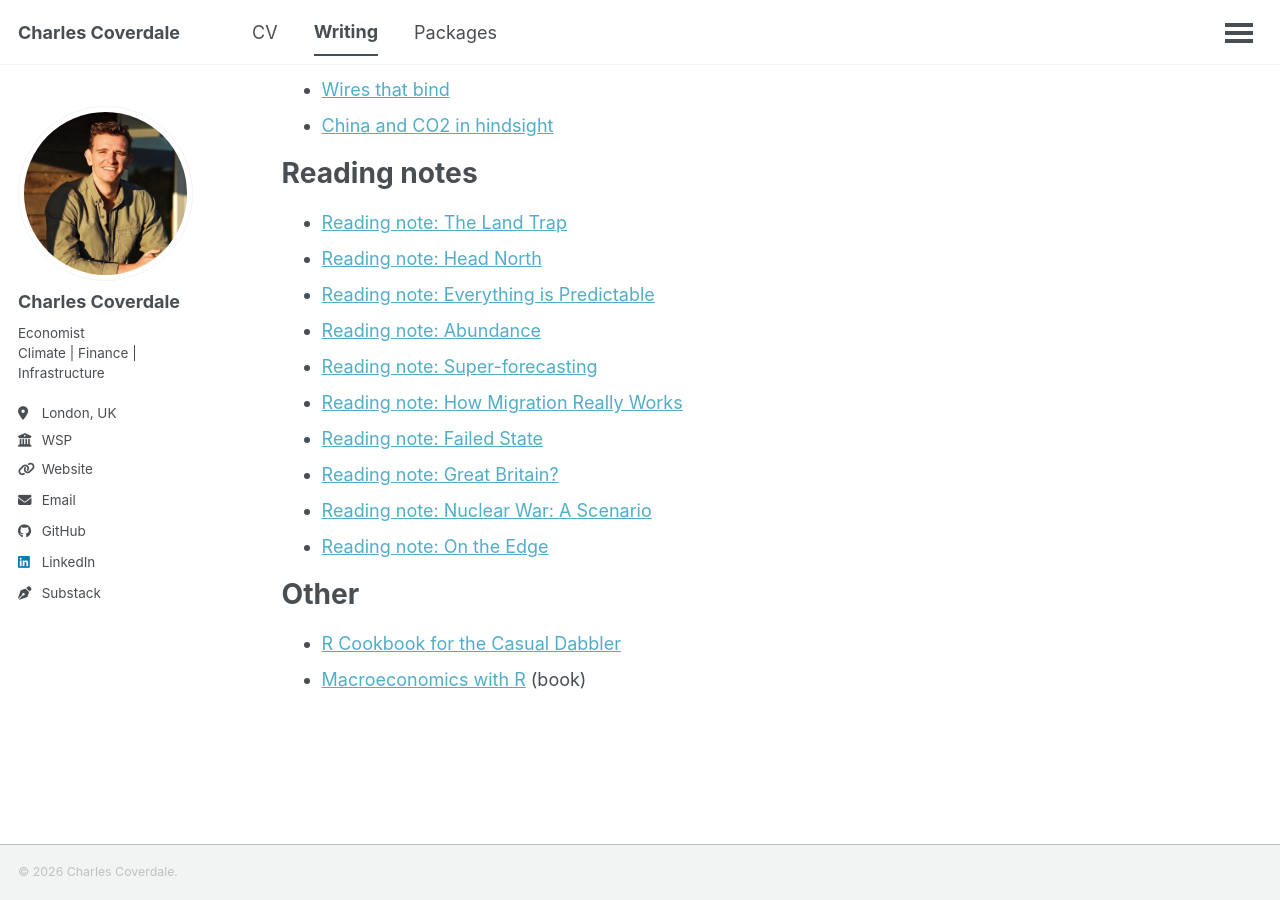
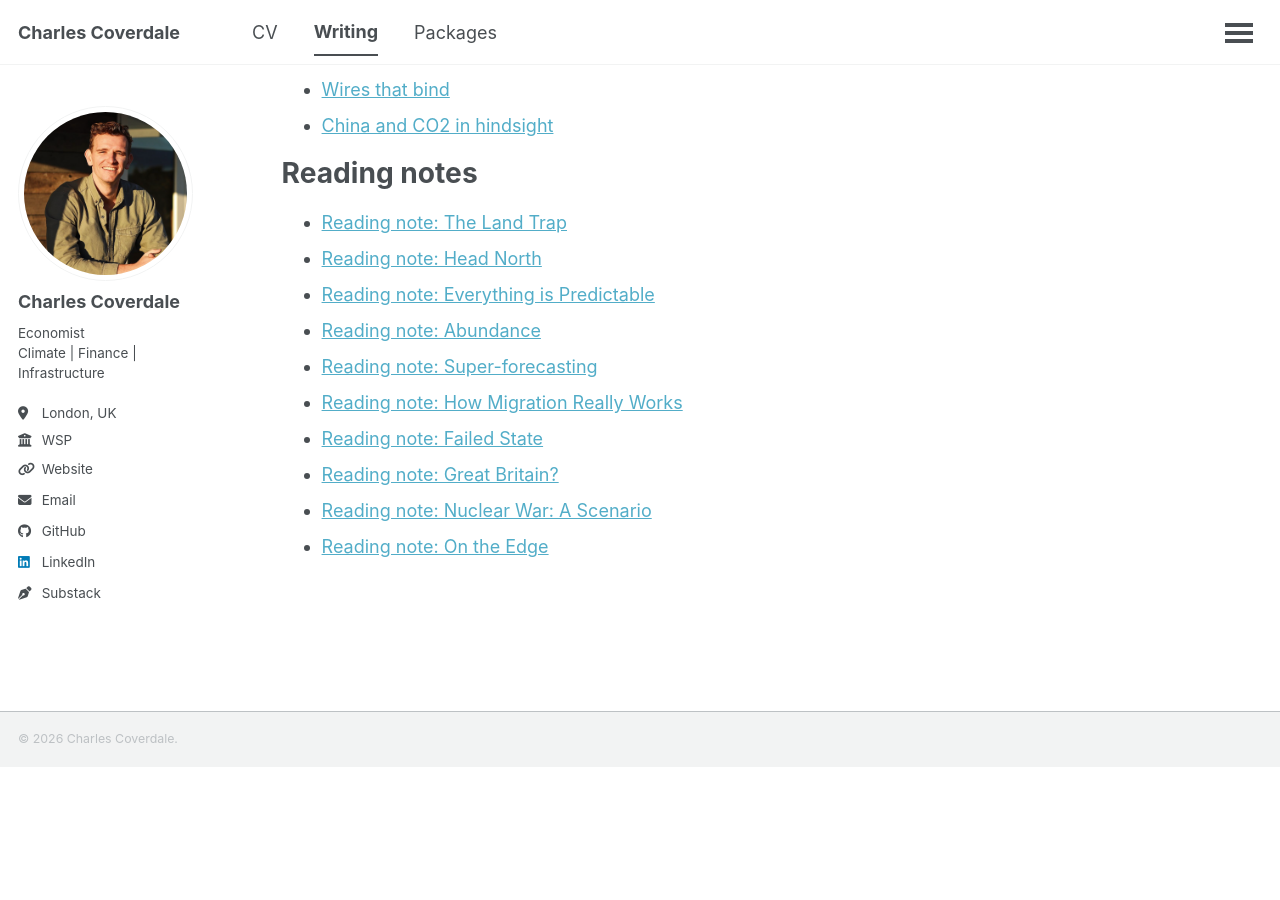
Before and after one commit to charlescoverdale/charlescoverdale.github.io, a Jekyll site: the page built from _pages/writing.md, in a window 1280 px wide and 900 px high, scrolled down 847 px. Built offline with Jekyll 4.4.1, drawn with Linux system fonts in a browser that asks for light colours; a script that is not in the unit is left out; after the commit the page ends 1614 px from its top, so only the background shows below that.

Commit message:
Remove Other section from Writing page

```diff
--- a/_pages/writing.md
+++ b/_pages/writing.md
@@ -47,9 +47,3 @@ Reading notes
 - [Reading note: Great Britain?](https://www.charlescoverdale.com/p/reading-note-great-britain)
 - [Reading note: Nuclear War: A Scenario](https://www.charlescoverdale.com/p/reading-note-nuclear-war-a-scenario)
 - [Reading note: On the Edge](https://www.charlescoverdale.com/p/reading-note-on-the-edge)
-
-Other
-======
-
-- [R Cookbook for the Casual Dabbler](https://www.charlescoverdale.com/p/r-cookbook-for-the-casual-dabbler)
-- [Macroeconomics with R](https://macrowithr.com) (book)
```
